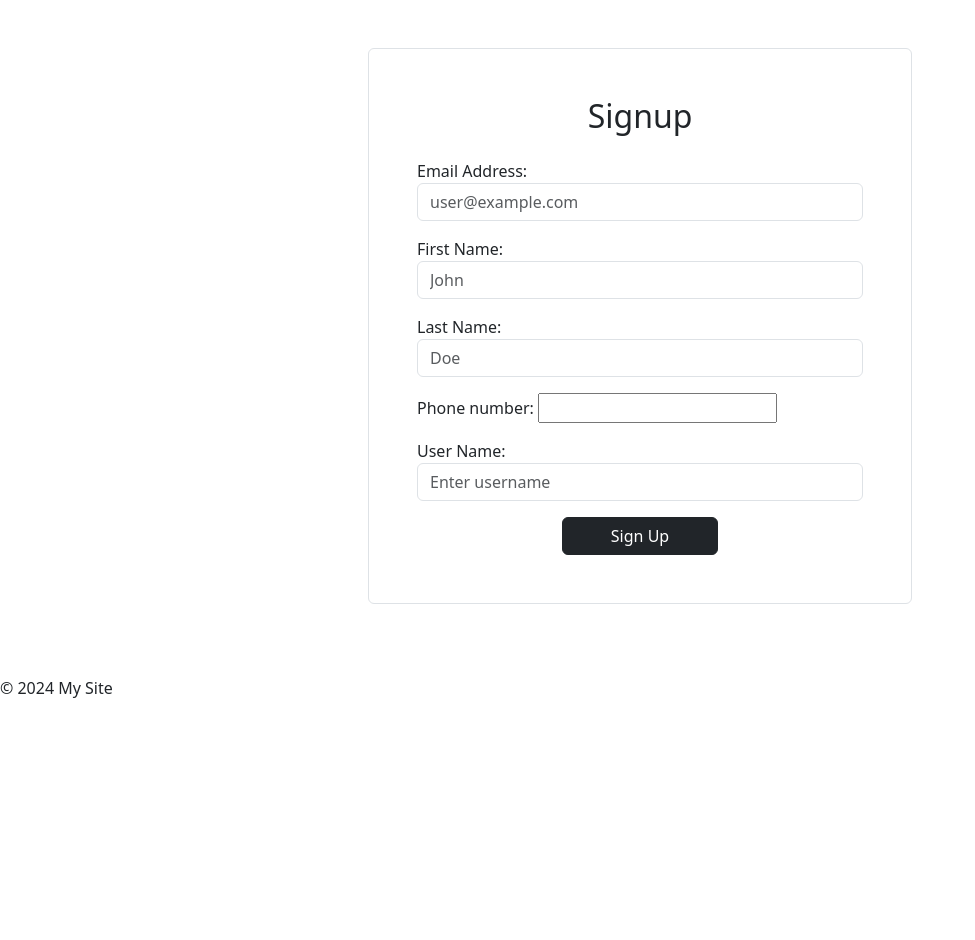
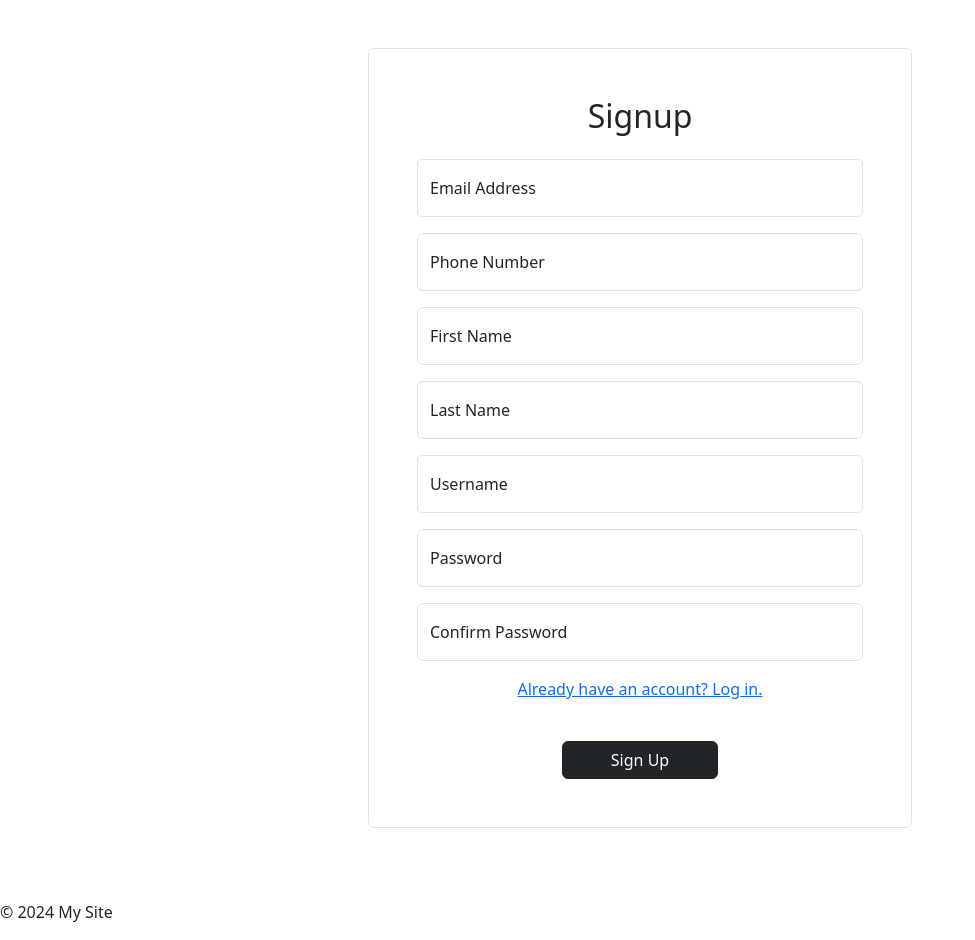
Before and after one commit to hmmessai/ExpressYourself, a Django app: page /users/signup/ in a window 1280 px wide. Shown: the part 50-990 px from the top of the page, without its empty margins (0-975 px from the left). Before the commit the page ends 748 px from the top, so only its background shows below. Run offline with Django 5.2, Linux system fonts and the light colour scheme; parts of the project's set-up code (start-up, migrations or seed data) failed here and were passed over; some libraries are stand-ins or nearby versions.

Commit message:
Form handling

```diff
--- a/users/forms.py
+++ b/users/forms.py
@@ -1,19 +1,26 @@
 from django import forms
 from django.contrib.auth import get_user_model
-from .validators import validate_phone_number
+from django.contrib.auth.forms import AuthenticationForm
+from .validators import validate_password
+from django.core.validators import RegexValidator, EmailValidator
 
 CustomUser = get_user_model()
 
 class CustomUserForm(forms.ModelForm):
+    password2 = forms.CharField(
+        widget=forms.PasswordInput(attrs={'class': 'form-control', 'placeholder': 'Repeat Password'}),
+        label='Confirm Password',
+    )
     class Meta:
         model = CustomUser
-        fields = ['email', 'first_name', 'last_name', 'phone_number', 'username']
+        fields = ['email', 'first_name', 'last_name', 'phone_number', 'username', 'password']
         widgets = {
             'username': forms.TextInput(attrs={'class': 'form-control', 'placeholder': 'Enter username'}),
             'email': forms.EmailInput(attrs={'class': 'form-control', 'placeholder': 'user@example.com'}),
             'first_name': forms.TextInput(attrs={'class': 'form-control', 'placeholder': 'John'}),
             'last_name': forms.TextInput(attrs={'class': 'form-control', 'placeholder': 'Doe'}),
             'phone_number': forms.TextInput(attrs={'class': 'form-control', 'placeholder': '09XXXXXXXX'}),
+            'password': forms.PasswordInput(attrs={'class': 'form-control', 'placeholder': 'Password'}),
         }
         labels = {
             'username': 'User Name',
@@ -24,5 +31,40 @@ class CustomUserForm(forms.ModelForm):
         help_texts = {
             'username': '',
         }
+        validators = {
+            'email': [EmailValidator(message='Enter a valid email address.')],
+            'phone_number': [RegexValidator(r'^09\d{8}$', message='Enter a valid phone number.')],
+        }
 
-    phone_number = forms.CharField(validators=[validate_phone_number])
+    def clean_email(self):
+        email = self.cleaned_data.get('email')
+        if CustomUser.objects.filter(email=email).exists():
+            raise forms.ValidationError('A user with that email already exists.')
+        return email
+
+    def clean_password2(self):
+        cd = self.cleaned_data
+        if cd.get('password') != cd.get('password2'):
+            raise forms.ValidationError('Passwords do not match')
+        return cd.get('password2')
+
+    def clean_password(self):
+        password = self.cleaned_data.get('password')
+        validate_password(password)
+        return password
+
+
+class CustomLoginForm(AuthenticationForm):
+    class Meta:
+        model = CustomUser
+        fields = ['username', 'password']
+
+        widgets = {
+                'username': forms.TextInput(attrs={'class': 'form-control', 'placeholder': 'Enter username'}),
+                'password': forms.PasswordInput(attrs={'class': 'form-control', 'placeholder': 'Password'}),
+            }
+
+        labels = {
+            'username': 'User Name',
+            'password': 'Password',
+        }
--- a/users/models.py
+++ b/users/models.py
@@ -4,6 +4,7 @@ from django.conf import settings
 
 
 class CustomUser(AbstractUser):
+    email = models.EmailField(unique=True)
     phone_number = models.CharField(max_length=13, blank=False, null=False)
 
     groups = models.ManyToManyField(
--- a/users/templates/users/signup.html
+++ b/users/templates/users/signup.html
@@ -6,10 +6,81 @@
 
     <div class="col-lg-6 mx-auto p-5">
 
-        <form class="form-control p-5" method="post">
+        <form class="form-control p-5" method="post" action="{% url 'signup' %}">
             <h2 class="text-center mb-4">Signup</h2>
             {% csrf_token %}
-            {{ form.as_p }}
+
+                <div class="form-floating mb-3">
+                    {{ form.email }}
+                    <label for="{{ form.email.id_for_label }}">Email Address</label>
+                </div>
+                {% if form.email.errors %}
+                    <div class="error mb-2 text-danger mx-4">
+                        {{ form.email.errors.0 }}
+                    </div>
+                {% endif %}
+
+                <div class="form-floating mb-3">
+                    {{ form.phone_number }}
+                    <label for="{{ form.phone_number.id_for_label }}">Phone Number</label>
+                </div>
+                {% if form.phone_number.errors %}
+                    <div class="error mb-2 text-danger mx-4">
+                        {{ form.phone_number.errors.0 }}
+                    </div>
+                {% endif %}
+
+                <div class="form-floating mb-3">
+                    {{ form.first_name }}
+                    <label for="{{ form.first_name.id_for_label }}">First Name</label>
+                </div>
+                {% if form.first_name.errors %}
+                    <div class="error mb-2 text-danger mx-4">
+                        {{ form.first_name.errors.0 }}
+                    </div>
+                {% endif %}
+
+                <div class="form-floating mb-3">
+                    {{ form.last_name }}
+                    <label for="{{ form.last_name.id_for_label }}">Last Name</label>
+                </div>
+                {% if form.last_name.errors %}
+                    <div class="error mb-2 text-danger mx-4 text-danger">
+                        {{ form.last_name.errors.0 }}
+                    </div>
+                {% endif %}
+
+                <div class="form-floating mb-3">
+                    {{ form.username }}
+                    <label for="{{ form.username.id_for_label }}">Username</label>
+                </div>
+                {% if form.username.errors %}
+                    <div class="error mb-2 text-danger mx-4">
+                        {{ form.username.errors.0 }}
+                    </div>
+                {% endif %}
+
+                <div class="form-floating mb-3">
+                    {{ form.password }}
+                    <label for="{{ form.password.id_for_label }}">Password</label>
+                </div>
+                {% if form.password.errors %}
+                    <div class="error mb-2 text-danger mx-4">
+                        {{ form.password.errors.0 }}
+                    </div>
+                {% endif %}
+
+                <div class="form-floating mb-3">
+                    {{ form.password2 }}
+                    <label for="{{ form.password2.id_for_label }}">Confirm Password</label>
+                </div>
+                {% if form.password2.errors %}
+                    <div class="error mb-2 text-danger mx-4">
+                        {{ form.password2.errors.0 }}
+                    </div>
+                {% endif %}
+
+
             <!-- <div class="col-md-10 mx-auto">
                 <h2 class="mb-5 text-center">Sign Up</h2>
                 {% if error %}
@@ -17,9 +88,9 @@
                 {% endif %}
                 {% csrf_token %}
 
-                <div class="form-floating">
+                <div class="form-floating mb-3">
                     <input type="text" id="username" name="username" class="form-control mb-4" required>
-                    <label for="username" class="form-group mb-4">Username:</label>
+                    <label for="username" class="form-floating mb-4">Username:</label>
                 </div>
                 <div class="form-floating">
                     <input type="email" id="email" name="email" class="form-control mb-4" required>
@@ -53,15 +124,18 @@
                 </div>
             </div>
 
+
+             -->
             <div class="text-center mb-4">
                 <a href="{% url 'login' %}">Already have an account? Log in.</a>
             </div>
-             -->
+
             <div class="row">
-                <div class="col-md-12 text-center">
+                <div class="col-md-12 text-center mt-3">
                     <button class="btn btn-dark px-5" type="submit">Sign Up</button>
                 </div>
             </div>
         </form>
     </div>
+
 {% endblock %}
--- a/users/views.py
+++ b/users/views.py
@@ -4,7 +4,7 @@ from django.shortcuts import render, redirect
 from django.views import View
 from users.models import CustomUser, CustomerProfile, SellerProfile
 from store.models.order import Cart
-from .forms import CustomUserForm
+from .forms import CustomUserForm, CustomLoginForm
 
 
 class ViewProfile(LoginRequiredMixin, View):
@@ -26,17 +26,19 @@ class LoginView(View):
     Login view to log into user account
     """
     def get(self, request):
-        return render(request, 'users/login.html')
+        form = CustomLoginForm()
+        return render(request, 'users/login.html', {'form': form})
 
     def post(self, request):
-        username = request.POST.get('username')
-        password = request.POST.get('password')
-        user = authenticate(request, username=username, password=password)
-        if user is not None:
-            login(request, user)
-            return redirect('home')
-        else:
-            return render(request, 'users/login.html', {'error': "Invalid email or password"})
+        form = CustomLoginForm(data=request.POST)
+        if form.is_valid():
+            user = form.cleaned_data.get('username')
+            pas
+            if user is not None:
+                login(request, user)
+                return redirect('home')
+            else:
+                return render(request, 'users/login.html', {'error': "Invalid email or password"})
 
 
 class SignUpView(View):
@@ -56,6 +58,7 @@ class SignUpView(View):
             user.save()
             login(request, user)
             return redirect('home')
+        return render(request, 'users/signup.html', {'form': form})
         # username = request.POST['username']
         # email = request.POST['email']
         # password1 = request.POST['password1']
```
Also changed, not shown: users/templates/users/login.html (+26 -5 lines), users/validators.py (+7 -3 lines), users/migrations/0002_alter_customuser_email.py (added).
